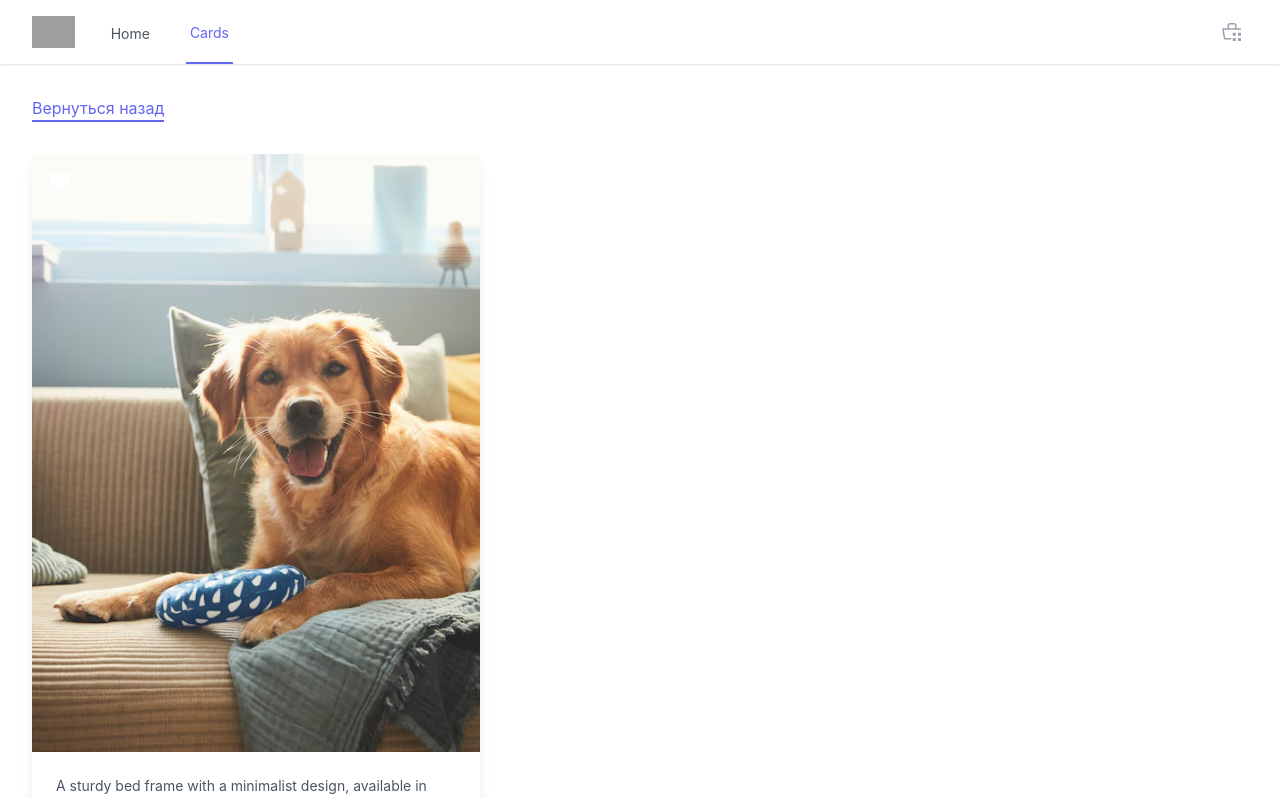
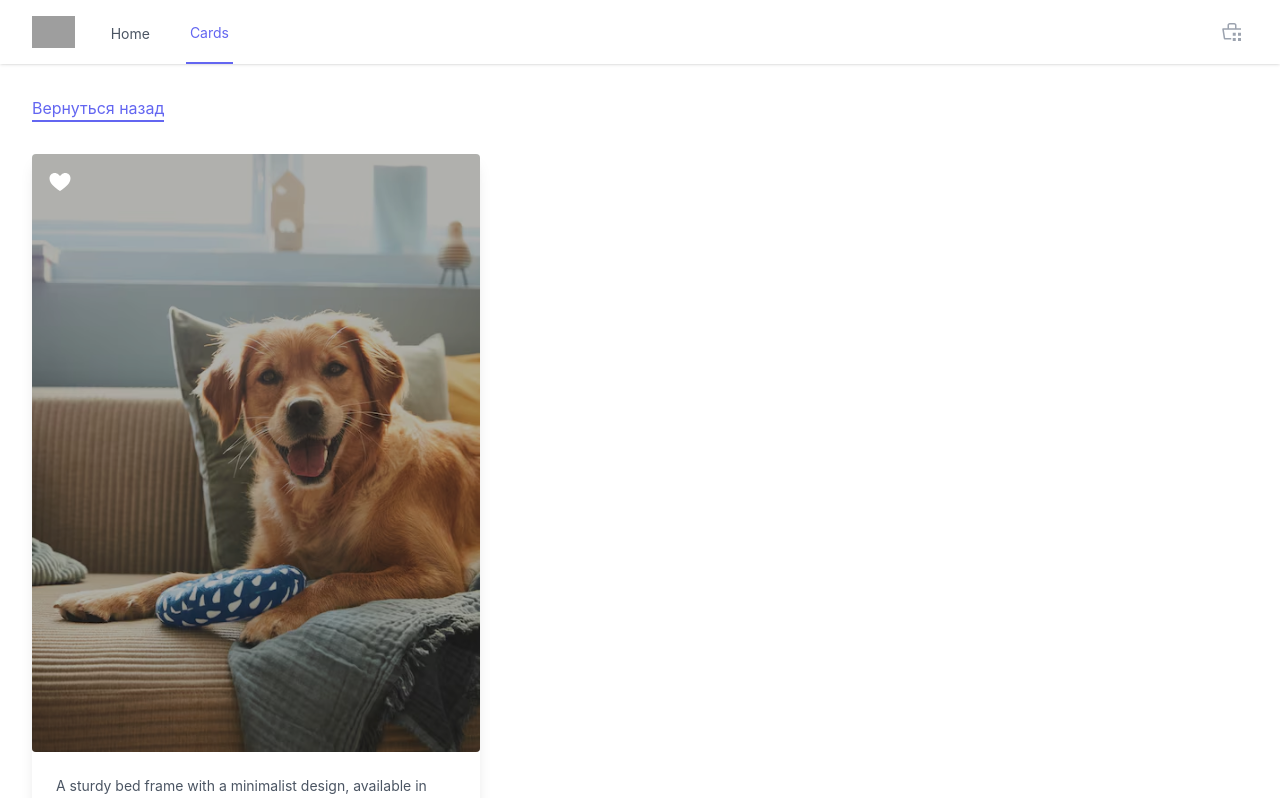
Before and after one commit to Shaginur/card_react, a React (Vite) app: page /cards/1 in a window 1280 px wide. Shown: the top 798 px of the page. Built offline with nearby package versions, Linux system fonts and the light colour scheme; grey boxes are pictures that could not be loaded.

Commit message:
Поправит мелкие баги в компонентах, уберет set в сторе.

```diff
--- a/src/components/ui/Card/Card.jsx
+++ b/src/components/ui/Card/Card.jsx
@@ -30,12 +30,18 @@ export const Card = (props) => {
   // Обработчик клика на иконку сердечка
   const handleFavorite = (event) => {
     event.stopPropagation(); // Предотвр. всплытие события
-    onToggleFavorite(id);
+
+    onToggleFavorite && onToggleFavorite(id);
+  };
+
+  // Обработчик клика по карточке
+  const handleCardClick = () => {
+    onCardClick && onCardClick(id);
   };
 
   return (
     <div
-      onClick={() => onCardClick(id)}
+      onClick={handleCardClick}
       className="max-w-sm md:max-w-sm lg:max-w-sm rounded-md overflow-hidden shadow-md hover:shadow-lg mb-8 cursor-pointer"
     >
       <div className="relative">
--- a/src/pages/CardDetail.jsx
+++ b/src/pages/CardDetail.jsx
@@ -1,15 +1,15 @@
 import { useParams } from "react-router-dom";
-import useProductsStore from "../store/useProductsStore.js";
+import useProductsStore from "../store/useProductsStore";
 import { Link } from "react-router-dom";
 
 const CardDetail = () => {
   const { id } = useParams();
 
   // Стор для работы с продуктами
-  const { products, setFavorite } = useProductsStore();
+  const { getProductById, setFavorite } = useProductsStore();
 
   // Находим карточку по id.
-  const product = products?.find((product) => product?.id === id);
+  const product = getProductById(id);
 
   return (
     <section className="card-details">
@@ -21,7 +21,14 @@ const CardDetail = () => {
           Вернуться назад
         </Link>
         <div className="max-w-md rounded shadow-lg relative">
-          <img className="w-full " src={product?.imgSrc} alt={product?.title} />
+          <div className="relative">
+            <div className="absolute inset-0 bg-black opacity-30 rounded"></div>
+            <img
+              className="w-full rounded"
+              src={product?.imgSrc}
+              alt={product?.title}
+            />
+          </div>
 
           <button
             className={`absolute top-0 left-0 m-2 p-2 rounded-full ${
--- a/src/pages/Cards.jsx
+++ b/src/pages/Cards.jsx
@@ -1,5 +1,5 @@
-import { Card } from "../components/ui/Card/Card.jsx";
-import useProductsStore from "../store/useProductsStore.js";
+import { Card } from "../components/ui/Card/Card";
+import useProductsStore from "../store/useProductsStore";
 import { useNavigate } from "react-router-dom";
 
 const Cards = () => {
--- a/src/store/useProductsStore.js
+++ b/src/store/useProductsStore.js
@@ -1,5 +1,5 @@
 import { create } from "zustand";
-import { initialProducts } from "../../data.js";
+import { initialProducts } from "../../data";
 
 /**
  * Стор для управления продуктами и состоянием сохраненных продуктов.
@@ -15,14 +15,19 @@ const useProductsStore = create((set) => {
   }));
 
   /**
+    Находит продукт по id.
+    @param {string} id - id продукта.
+    @returns {Object|null} Возвращает найденный продукт или null.
+    */
+  const getProductById = id => products?.find(product => product?.id === id) || null;
+
+  /**
    * Переключает состояние сохраненного продукта по id.
    * @param {string} id - id продукта.
-   * @returns {Object} Возвращает обновленное состояние продуктов.
    */
-  const setFavorite = (id) =>
-    set((state) => {
+  const setFavorite = (id) => {
     // Обновляем продукты на странице, переключая состояние сохраненного продукта
-      const updatedProducts = state?.products?.map((product) => {
+    const updatedProducts = products?.map((product) => {
       if (product?.id === id) {
         product.isFavorite = !product?.isFavorite;
       }
@@ -31,24 +36,27 @@ const useProductsStore = create((set) => {
 
     // Обновляем id сохраненок для записи в localStorage
     const updatedFavorites = updatedProducts
-        ?.filter((product) => product?.isFavorite)
-        ?.map((product) => product?.id);
+      ?.filter(product => product?.isFavorite)
+      ?.map(product => product?.id);
 
     localStorage.setItem("favorites", JSON.stringify(updatedFavorites));
 
-      // Возвращаем обновленное состояние продуктов
-      return { products: updatedProducts };
-    });
+    // Обновляем состояние.
+    set({ products: updatedProducts });
+  }
+
+  /**
+   * Получает все сохраненные продукты.
+   * @returns {Array} Массив всех сохраненных продуктов.
+   */
+  const getFavoriteProducts = () => products?.filter(product => product?.isFavorite);
 
   return {
     products,
+    getProductById,
     setFavorite,
+    getFavoriteProducts,
   };
-
-  // {
-  //   products: [...], // массив продуктов (это и есть state, который принимает стор)
-  //   toggleFavorite: function, // функция для переключения состояния сохраненного продукта по id
-  // }
 });
 
 export default useProductsStore;
```
Lines whose indentation alone changed are shown as unchanged.
